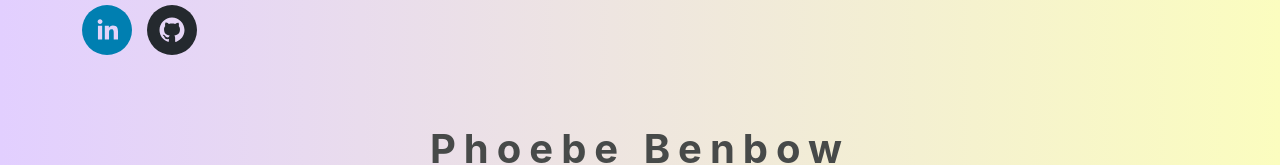
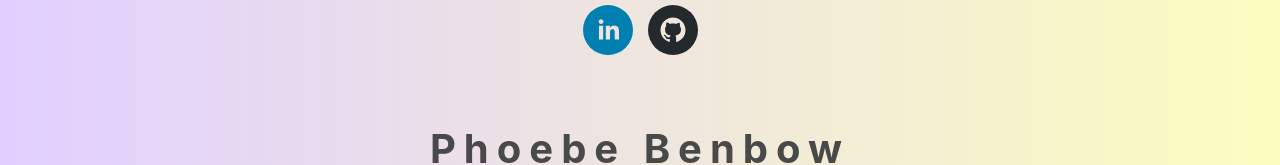
Before and after one commit to phoebeben/react-portfolio, a React (Create React App) app: page / in a window 1280 px wide. Shown: the top 165 px of the page. Built offline with nearby package versions, Linux system fonts and the light colour scheme.

Commit message:
changed social icons to be centered

```diff
--- a/src/contact.css
+++ b/src/contact.css
@@ -1,4 +1,4 @@
-.link-div {
+.links-div {
   text-align: center;
 }
 
```
